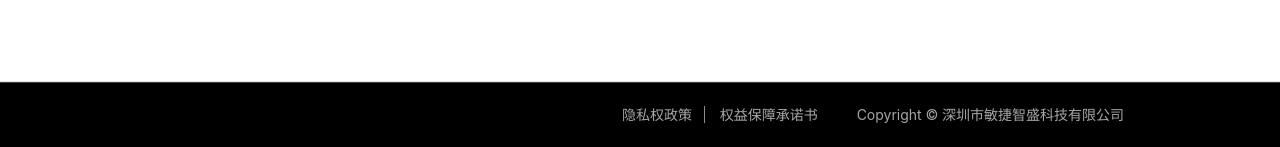
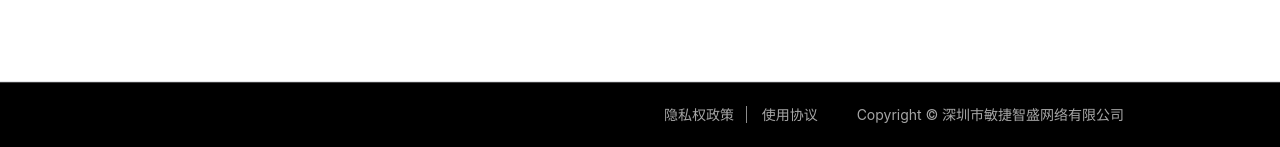
Before and after one commit to gopeak/masterlab_site, a PHP site: page /index.php in a window 1280 px wide. Shown: the part 2155-2302 px from the top of the page. Run offline with PHP 8.4, Linux system fonts and the light colour scheme; some libraries are stand-ins or nearby versions.

Commit message:
更改公司名称

```diff
--- a/ant/footer.php
+++ b/ant/footer.php
@@ -74,9 +74,9 @@
         <div class="ant-col-sm-24 ant-col-lg-20">
             <p class="footer-link">
                 <span><a href="#" rel="noopener noreferrer"  target="_blank">隐私权政策</a></span>
-                <span><a href="#" rel="noopener noreferrer" target="_blank">权益保障承诺书</a></span>
+                <span><a href="#" rel="noopener noreferrer" target="_blank">使用协议</a></span>
             </p>
-            <p class="footer-copyright"><!-- react-text: 194 -->Copyright © <!-- /react-text --><span>深圳市敏捷智盛科技有限公司</span>
+            <p class="footer-copyright"><!-- react-text: 194 -->Copyright © <!-- /react-text --><span>深圳市敏捷智盛网络有限公司</span>
             </p>
         </div>
     </div>
```
